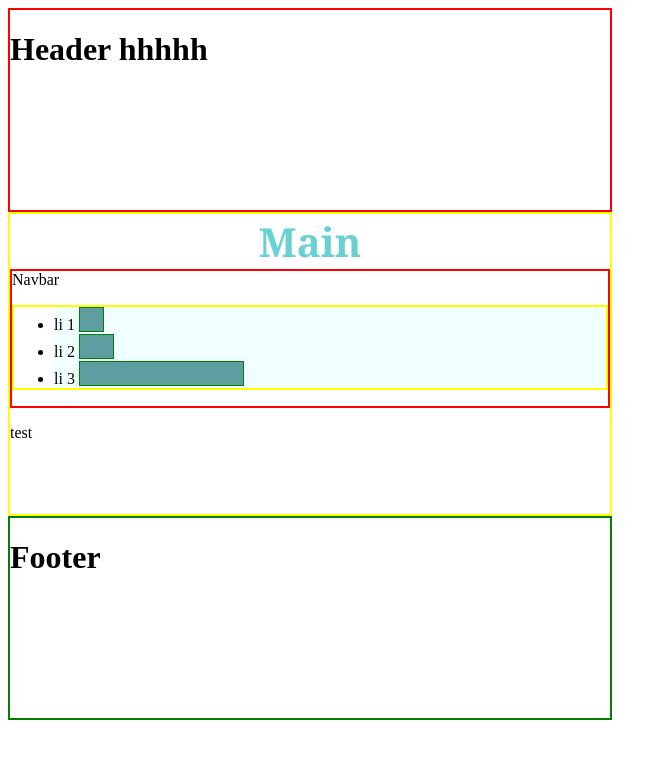
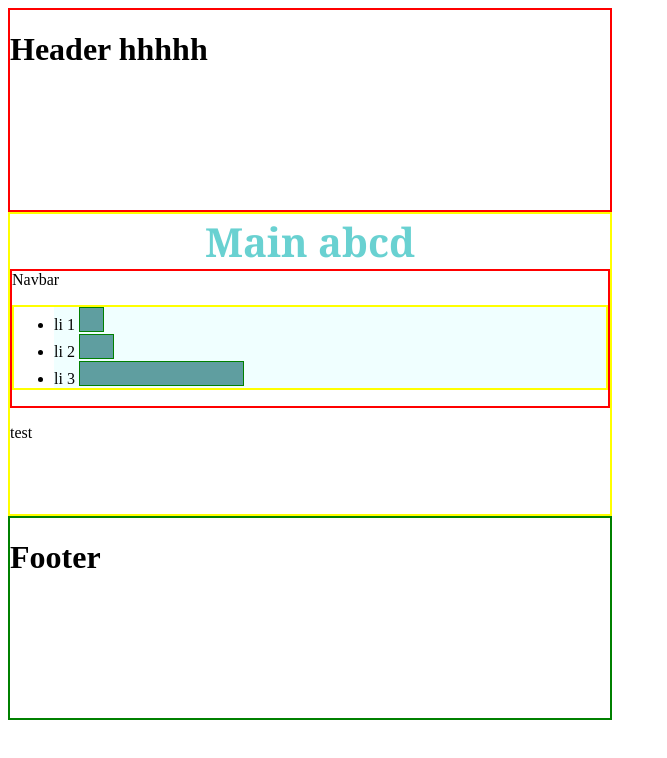
Before and after one commit to CodeDunkey/reactProjectFromScratch, a React app: page / in a window 1280 px wide. Shown: the top 758 px of the page, without its empty margins (0-667 px from the left). Built offline with nearby package versions, Linux system fonts and the light colour scheme.

Commit message:
15.11.2023 21.27 A7t

```diff
--- a/src/PageJSX/Main.jsx
+++ b/src/PageJSX/Main.jsx
@@ -3,7 +3,7 @@ import './../StylesSCSS/main.scss'
 export default function Main (){
     return(
         <div className="mainWrapper">
-            <h1 className="main">Main </h1>
+            <h1 className="main">Main abcd</h1>
             <nav className='navbar'>Navbar
                 <ul>
                    <li>li 1 <button className='button1'></button></li>
```
